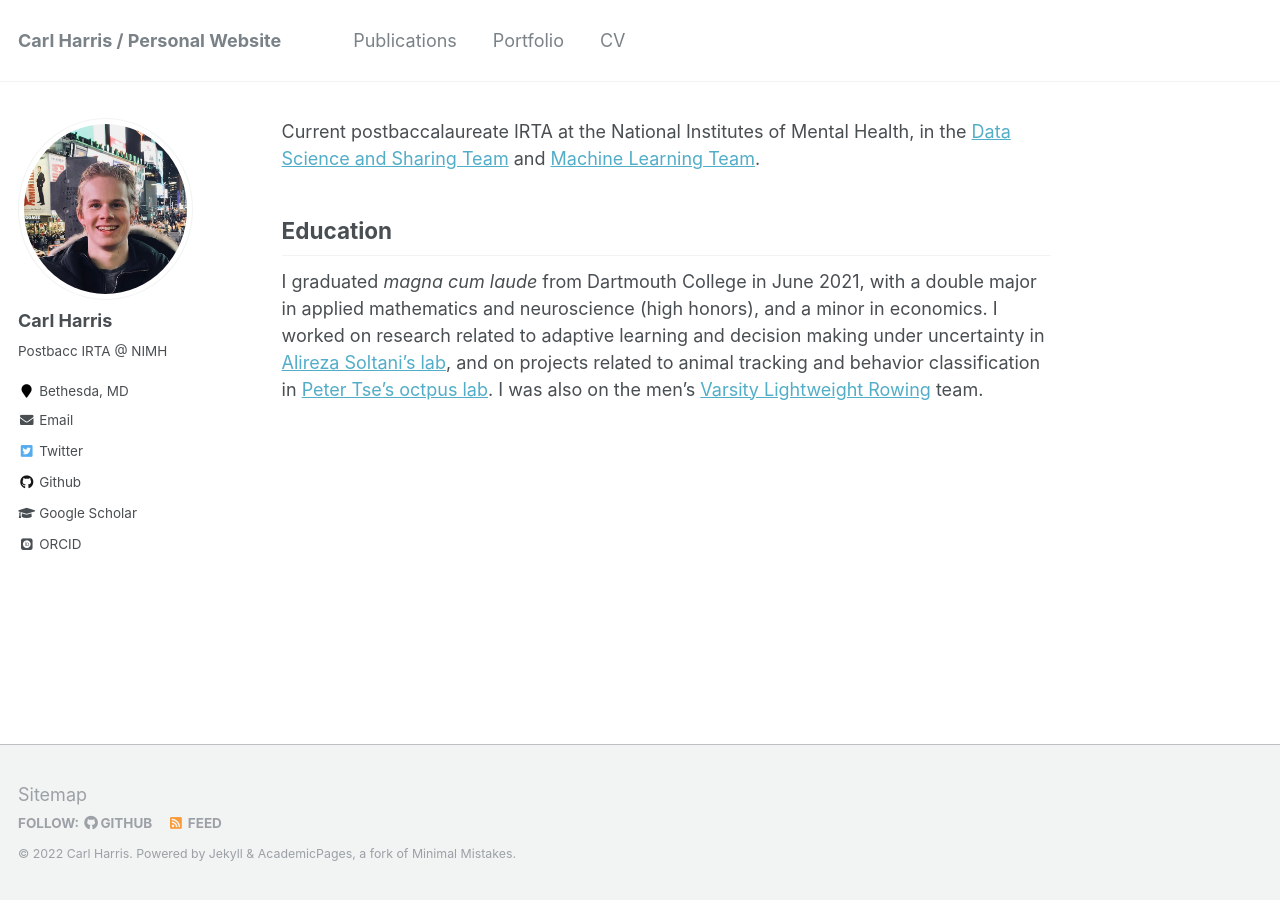
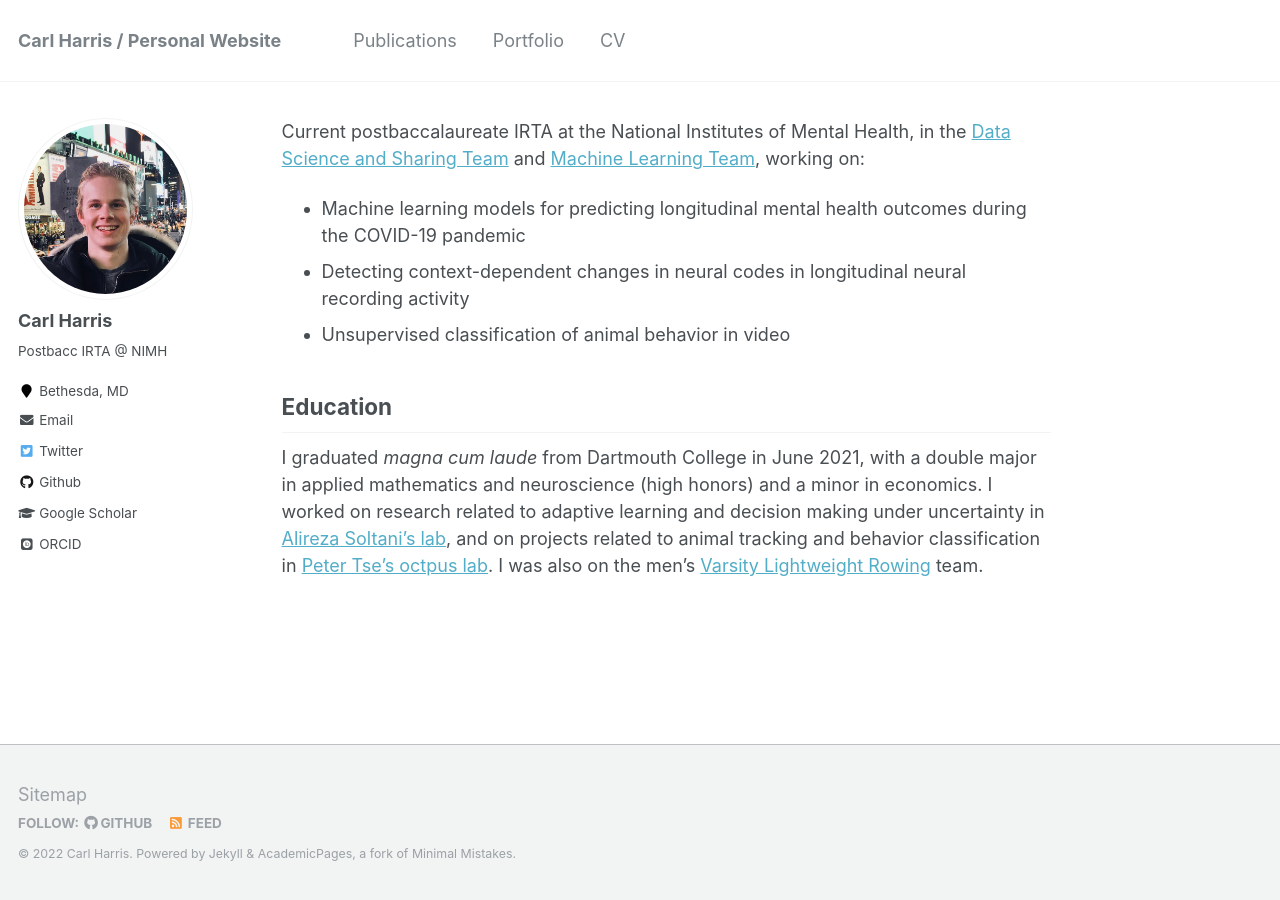
Before and after one commit to carlwharris/carlwharris.github.io, a Jekyll site: the page built from index.md, in a window 1280 px wide. Built offline with Jekyll 4.4.1, drawn with Linux system fonts in a browser that asks for light colours; some web fonts are replaced; our own code applies the rules of GitHub Pages for plain Markdown files.

Commit message:
updated education and about

```diff
--- a/index.md
+++ b/index.md
@@ -1,5 +1,10 @@
-Current postbaccalaureate IRTA at the National Institutes of Mental Health, in the [Data Science and Sharing Team](https://cmn.nimh.nih.gov/dsst) and [Machine Learning Team](https://cmn.nimh.nih.gov/mlt).
+Current postbaccalaureate IRTA at the National Institutes of Mental Health, in the [Data Science and Sharing Team](https://cmn.nimh.nih.gov/dsst) and [Machine Learning Team](https://cmn.nimh.nih.gov/mlt), working on:
+
+* Machine learning models for predicting longitudinal mental health outcomes during the COVID-19 pandemic
+* Detecting context-dependent changes in neural codes in longitudinal neural recording activity
+* Unsupervised classification of animal behavior in video
+
 
 ## Education
 
-I graduated *magna cum laude* from Dartmouth College in June 2021, with a double major in applied mathematics and neuroscience (high honors), and a minor in economics. I worked on research related to adaptive learning and decision making under uncertainty in [Alireza Soltani's lab](http://ccnl.dartmouth.edu/), and on projects related to animal tracking and behavior classification in [Peter Tse's octpus lab](https://sites.dartmouth.edu/peter/). I was also on the men's [Varsity Lightweight Rowing](https://dartmouthsports.com/sports/rowing) team.
+I graduated *magna cum laude* from Dartmouth College in June 2021, with a double major in applied mathematics and neuroscience (high honors) and a minor in economics. I worked on research related to adaptive learning and decision making under uncertainty in [Alireza Soltani's lab](http://ccnl.dartmouth.edu/), and on projects related to animal tracking and behavior classification in [Peter Tse's octpus lab](https://sites.dartmouth.edu/peter/). I was also on the men's [Varsity Lightweight Rowing](https://dartmouthsports.com/sports/rowing) team.
```
